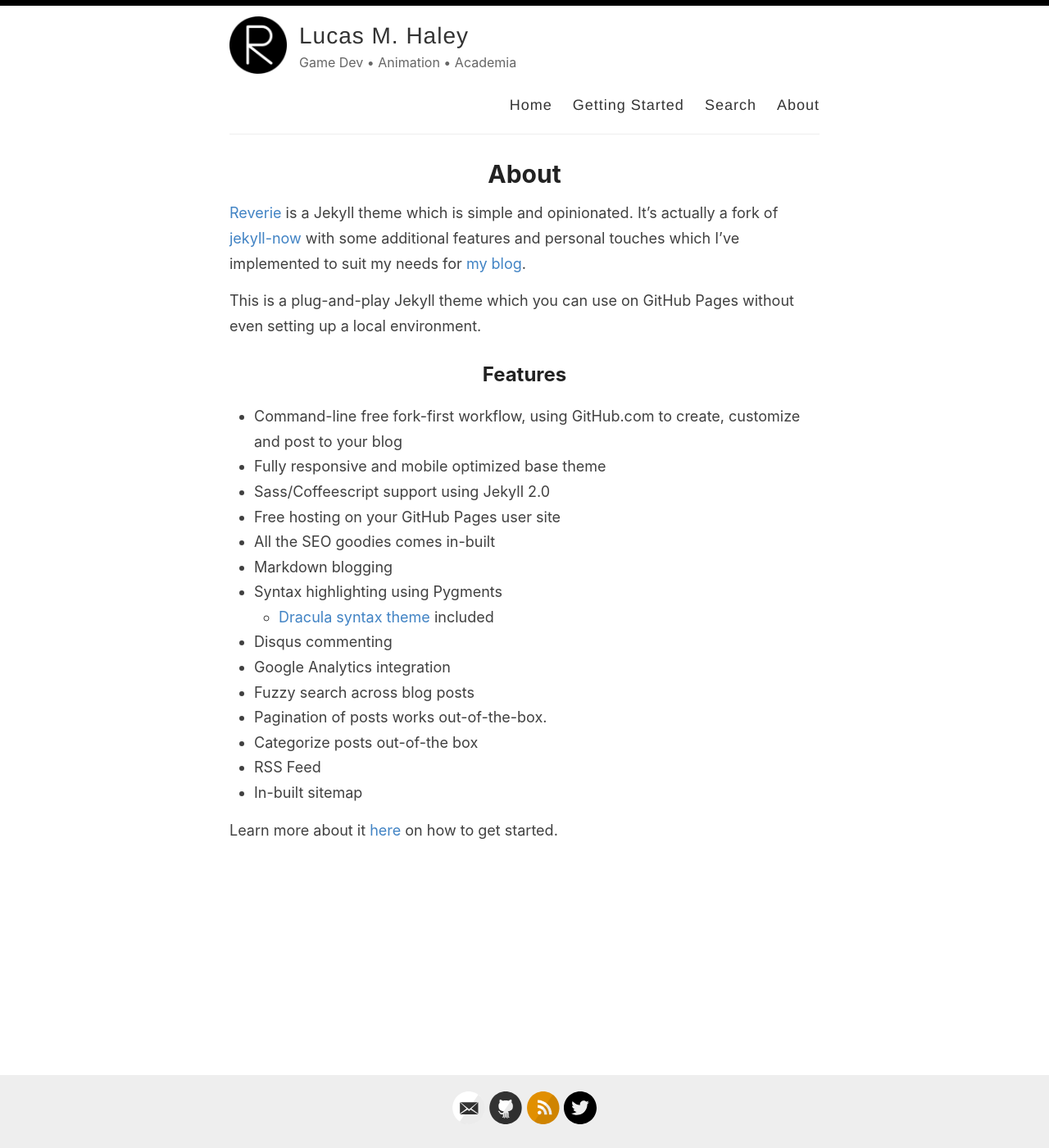
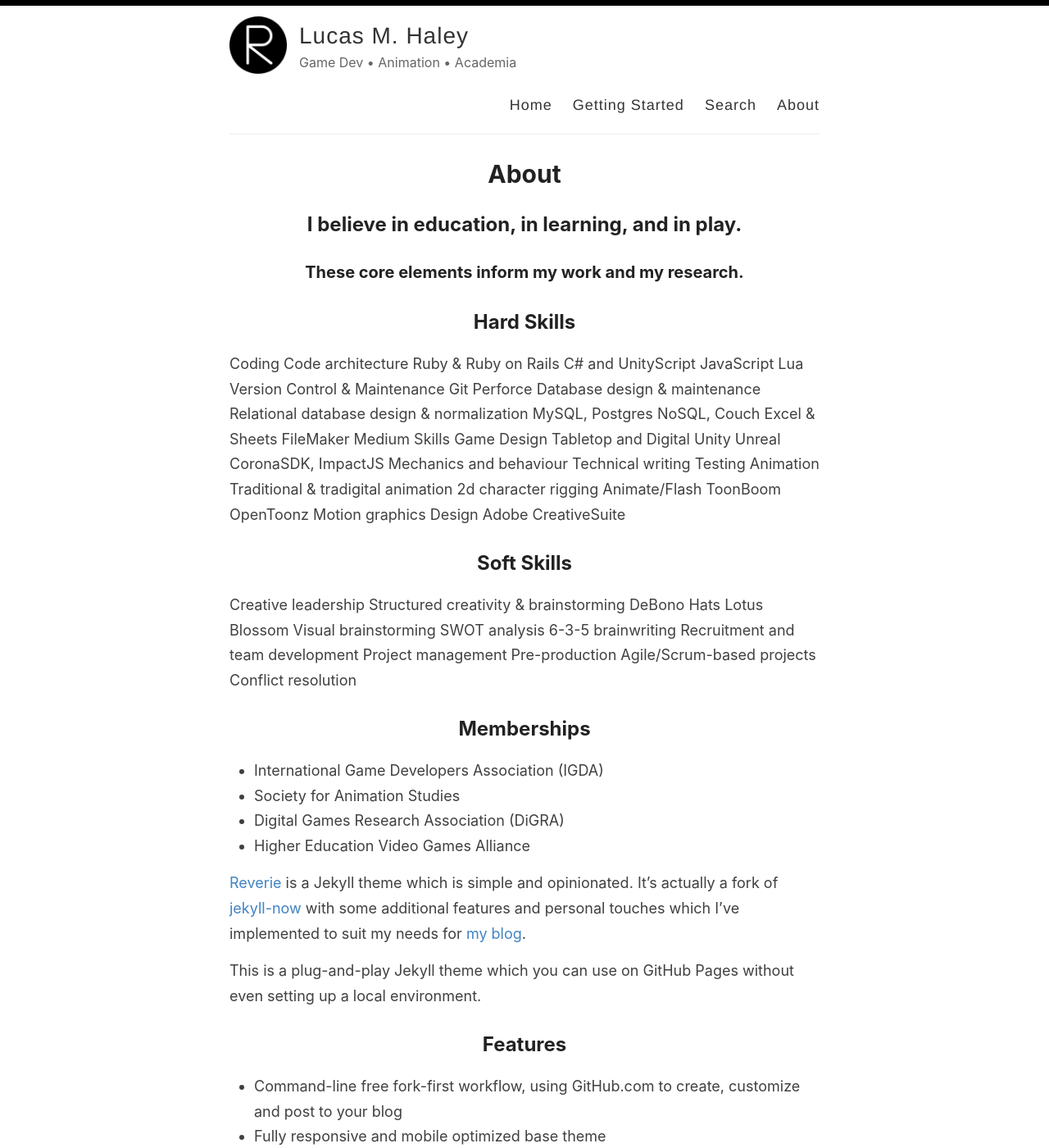
Before and after one commit to lucashaley/lucashaley.github.io, a Jekyll site: the page built from _pages/about.md, in a window 1280 px wide and 1400 px high. Shown: the whole window at 82% size. Built offline with Jekyll 4.4.1, drawn with Linux system fonts in a browser that asks for light colours.

Commit message:
Update about.md

```diff
--- a/_pages/about.md
+++ b/_pages/about.md
@@ -3,6 +3,64 @@
 title: About
 permalink: /about/
 ---
+
+## I believe in education, in learning, and in play.
+### These core elements inform my work and my research.
+
+## Hard Skills
+Coding
+Code architecture
+Ruby & Ruby on Rails
+C# and UnityScript
+JavaScript
+Lua
+Version Control & Maintenance
+Git
+Perforce
+Database design & maintenance
+Relational database design & normalization
+MySQL, Postgres
+NoSQL, Couch
+Excel & Sheets
+FileMaker
+Medium Skills
+Game Design
+Tabletop and Digital
+Unity
+Unreal
+CoronaSDK, ImpactJS
+Mechanics and behaviour
+Technical writing
+Testing
+Animation
+Traditional & tradigital animation
+2d character rigging
+Animate/Flash
+ToonBoom
+OpenToonz
+Motion graphics
+Design
+Adobe CreativeSuite
+
+## Soft Skills
+Creative leadership
+Structured creativity & brainstorming
+DeBono Hats
+Lotus Blossom
+Visual brainstorming
+SWOT analysis
+6-3-5 brainwriting
+Recruitment and team development
+Project management
+Pre-production
+Agile/Scrum-based projects
+Conflict resolution
+
+## Memberships
+- International Game Developers Association (IGDA)
+- Society for Animation Studies
+- Digital Games Research Association (DiGRA)
+- Higher Education Video Games Alliance
 
 [Reverie](https://github.com/amitmerchant1990/reverie) is a Jekyll theme which is simple and opinionated. It's actually a fork of [jekyll-now](https://github.com/barryclark/jekyll-now) with some additional features and personal touches which I've implemented to suit my needs for [my blog](https://www.amitmerchant.com).
 
```
